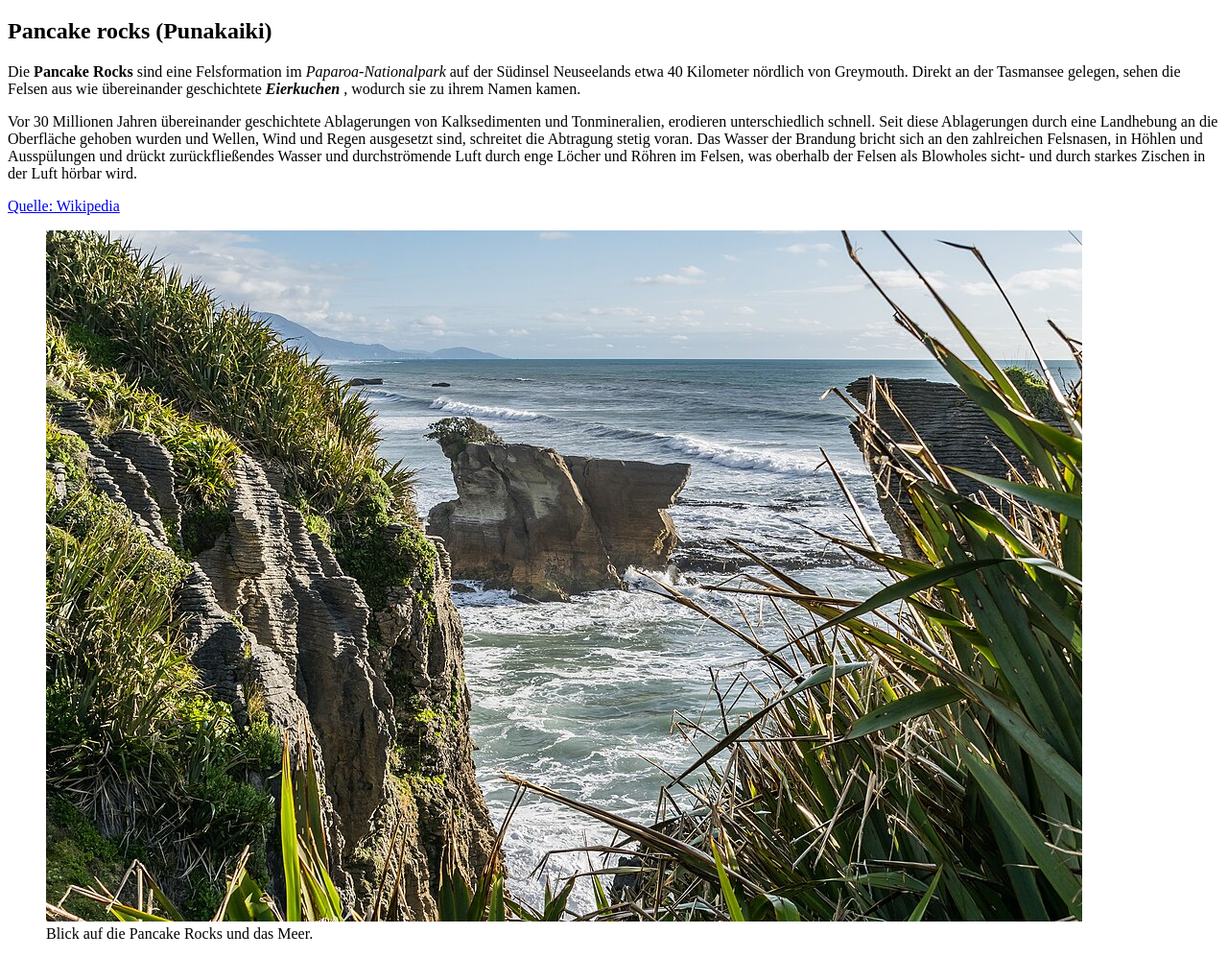
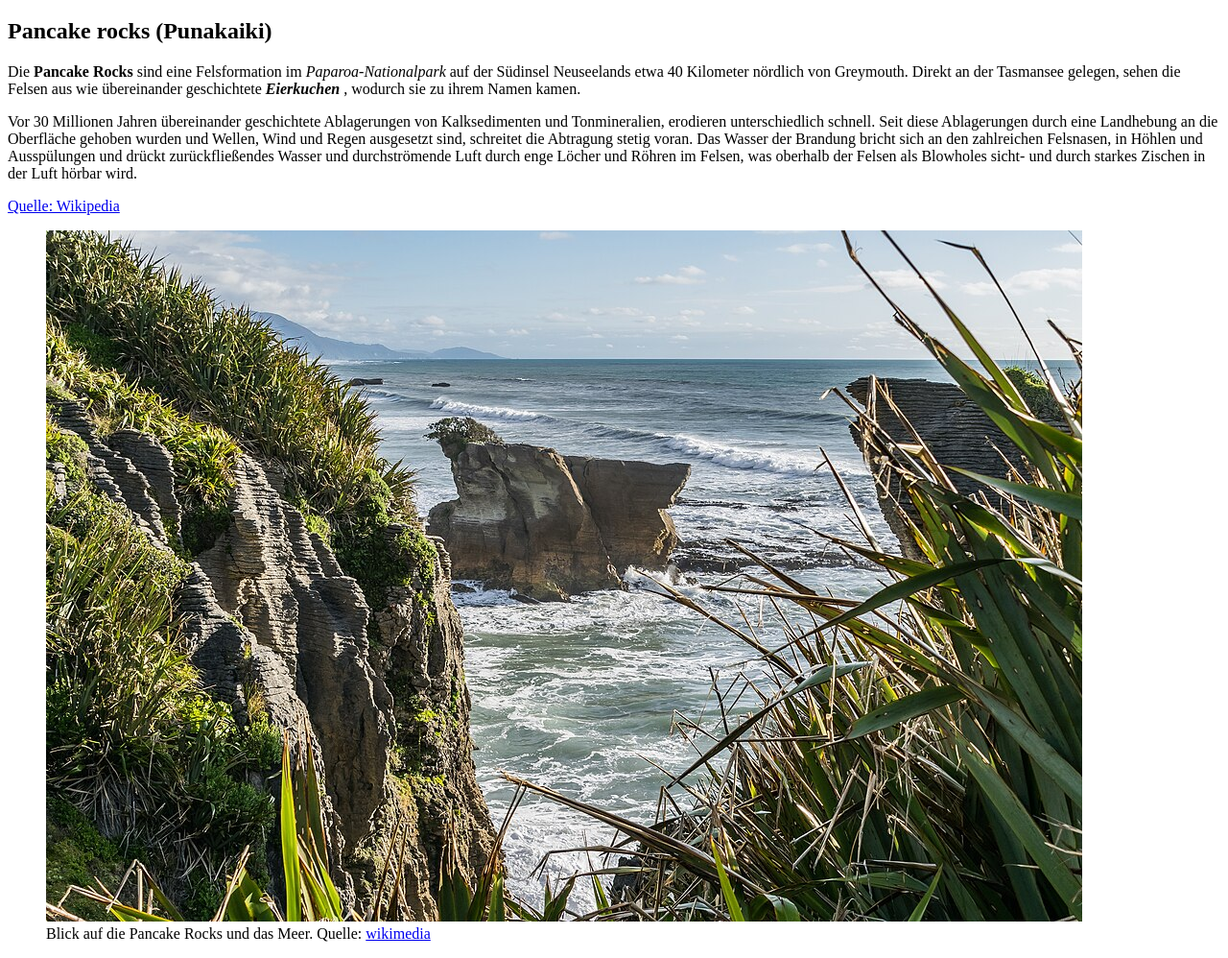
Before and after one commit to johaschra/nz, a plain HTML site: page index.html in a window 1280 px wide. Shown: the part 61-1059 px from the top of the page at 96% size. Drawn offline with Linux system fonts and the light colour scheme.

Commit message:
Bild unterschrift mit quelle

```diff
--- a/index.html
+++ b/index.html
@@ -26,7 +26,7 @@
 
     <figure>
         <img src="images/attraction.jpg" alt="Pancake Rocks">
-        <figcaption>Blick auf die Pancake Rocks und das Meer.</figcaption>
+        <figcaption>Blick auf die Pancake Rocks und das Meer. Quelle: <a href="https://commons.wikimedia.org/wiki/Category:Pancake_Rocks?uselang=de#/media/File:Pancake_Rocks_01.jpg">wikimedia</a> </figcaption>
     </figure>
     <!--Das ist ein Kommentar-->
     <!-- https://commons.wikimedia.org/wiki/Category:Pancake_Rocks?uselang=de#/media/File:Pancake_Rocks_01.jpg-->
```
